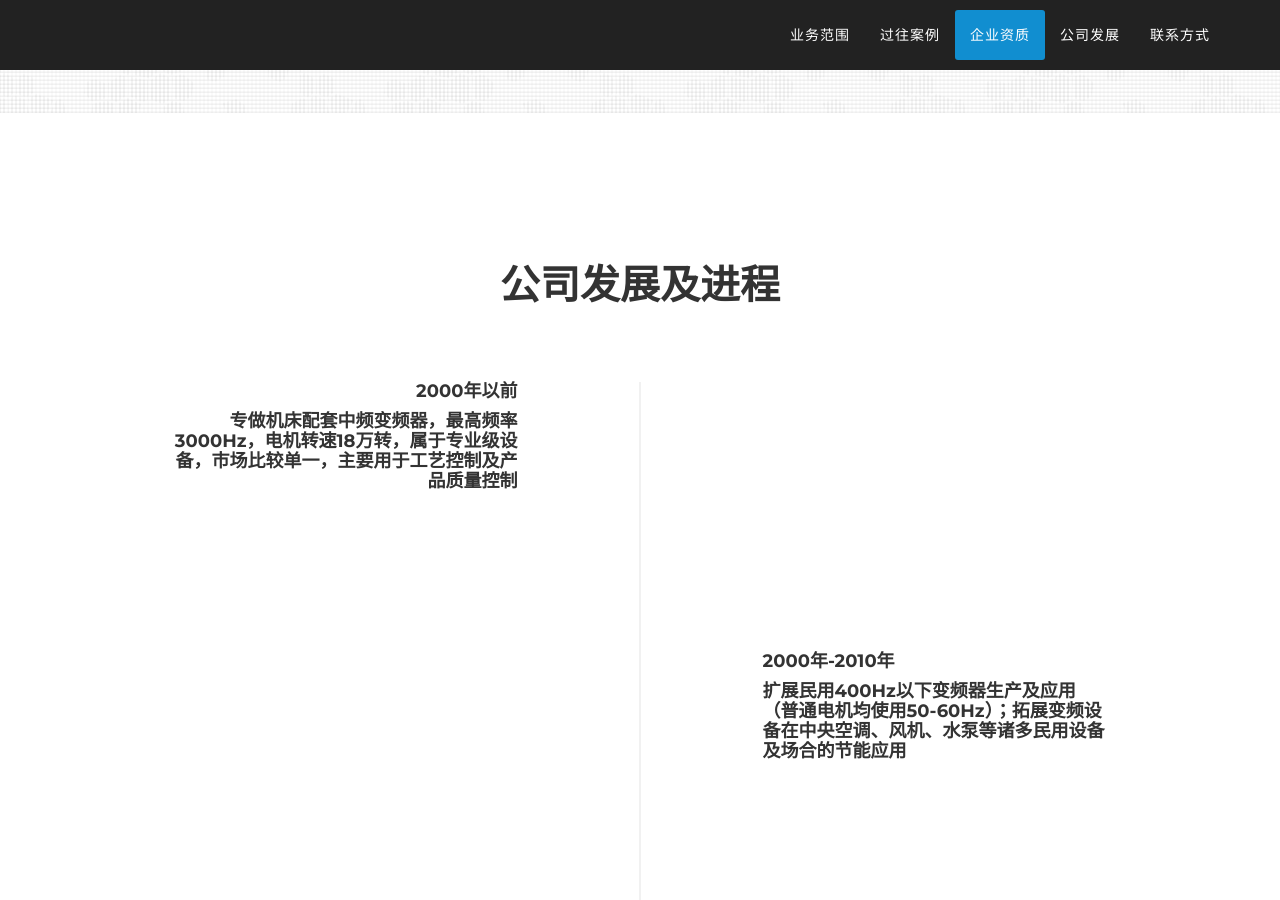
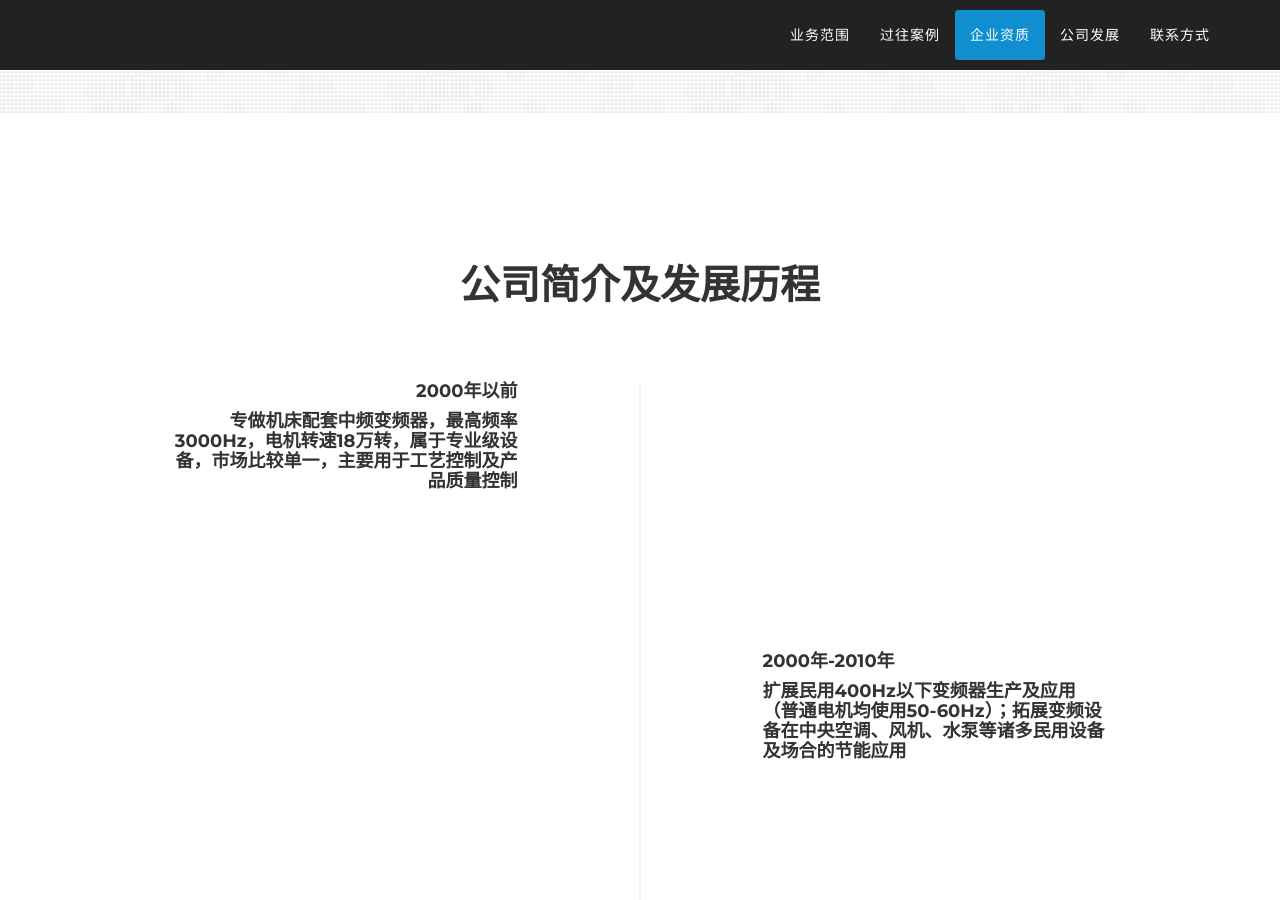
Before and after one commit to wxelec/wxelec.github.io, a Jekyll site: the page built from index.html, in a window 1280 px wide and 900 px high, scrolled down 4875 px. Built offline with Jekyll 4.4.1, drawn with Linux system fonts in a browser that asks for light colours; some web fonts are replaced.

Commit message:
Update about.html

```diff
--- a/_includes/about.html
+++ b/_includes/about.html
@@ -3,7 +3,7 @@
         <div class="container">
             <div class="row">
                 <div class="col-lg-12 text-center">
-                    <h2 class="section-heading">公司发展及进程</h2>
+                    <h2 class="section-heading">公司简介及发展历程</h2>
                     <h3 class="section-subheading text-muted"></h3>
                 </div>
             </div>
```
